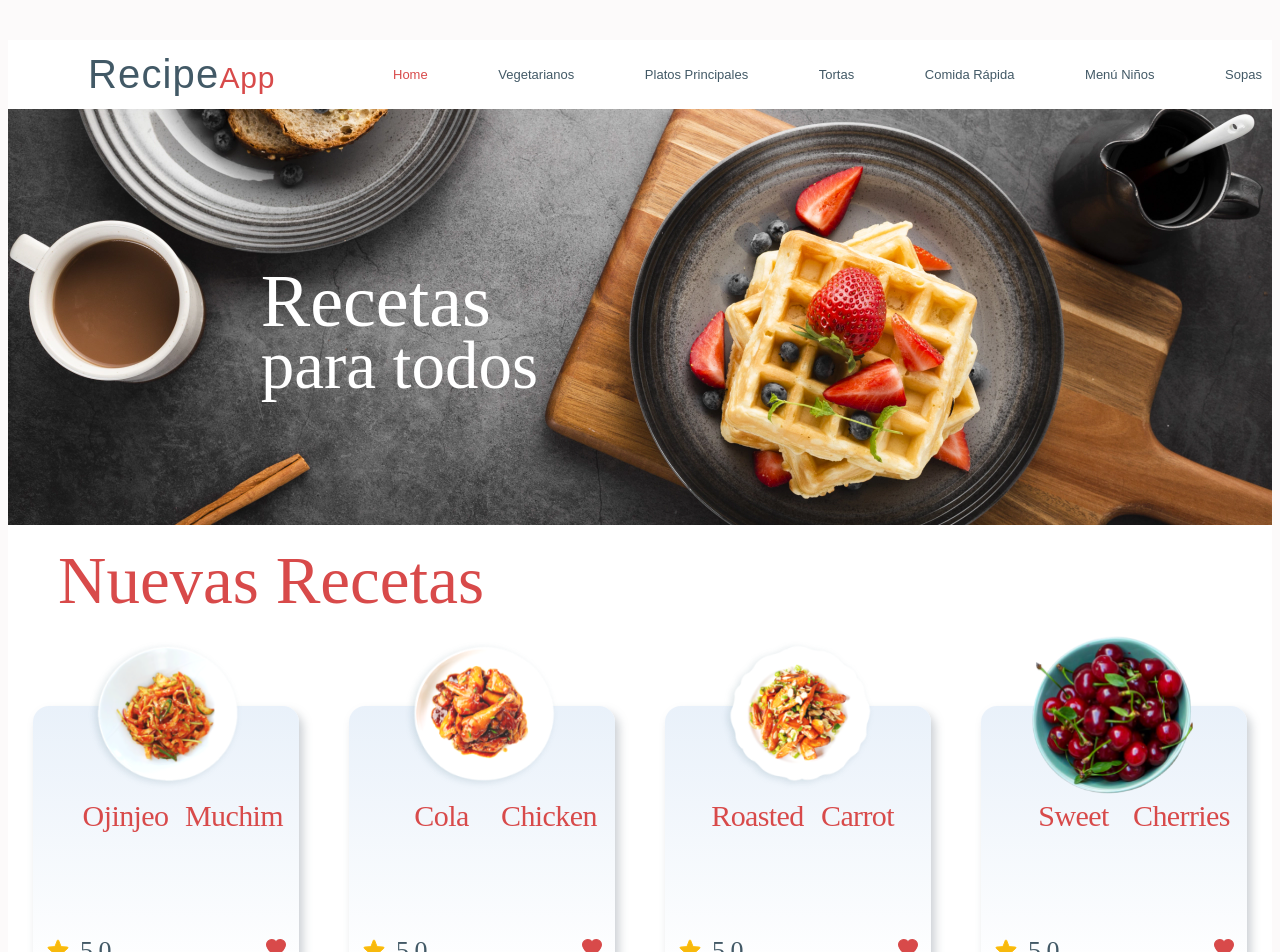
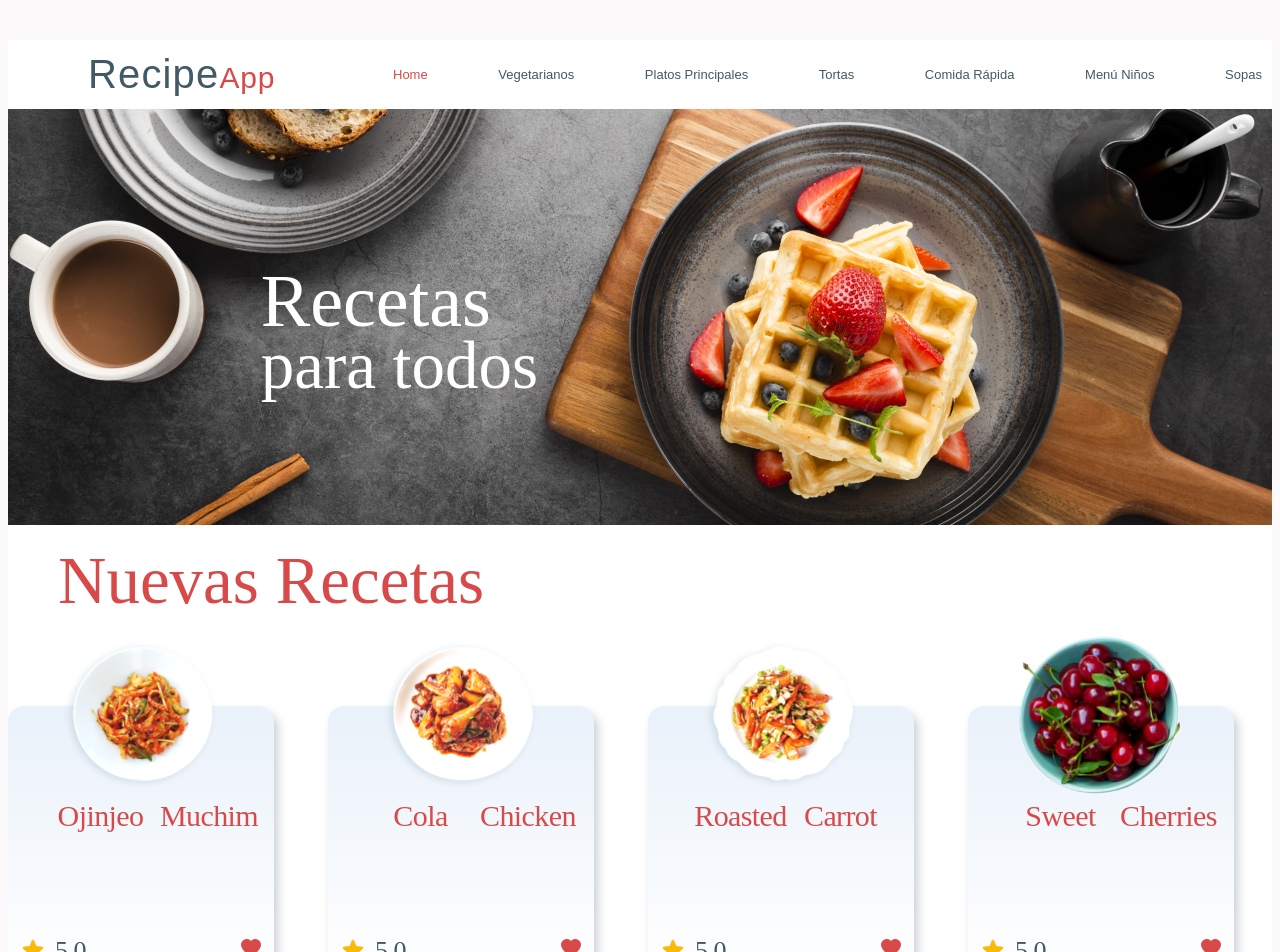
Before and after one commit to javillegas2/recipe_app, a React (Create React App) app: page / in a window 1280 px wide. Shown: the top 952 px of the page. Built offline with nearby package versions, Linux system fonts and the light colour scheme; a web font is replaced by a local one.

Commit message:
quitando espacios en las cards

```diff
--- a/src/components/ContainerCards/ContainerCards.scss
+++ b/src/components/ContainerCards/ContainerCards.scss
@@ -2,12 +2,44 @@
   display: flex;
   flex-direction: row;
   flex-wrap: nowrap;
-  justify-content: space-around;
+  // justify-content: space-around;
+  overflow-x: auto;
+  height: 420px;
+
+  // &::-webkit-scrollbar{
+  //   width: 0;
+  // }
+  &::-webkit-scrollbar {
+    width: 4px;
+    height: 5px;
+  }
+  &::-webkit-scrollbar-thumb {
+    background: linear-gradient(13deg, #cccccc 14%, #cccccc 64%);
+    border-radius: 10px;
+  }
+  &::-webkit-scrollbar-thumb:hover {
+    background: linear-gradient(13deg, #999999 14%, #999999 64%);
+  }
+  &::-webkit-scrollbar-track {
+    background: #ffffff;
+    border-radius: 10px;
+    box-shadow: inset 7px 10px 12px #f0f0f0;
+  }
+  @-moz-document url-prefix() {
+    overflow-x: scroll;
+    scrollbar-color: linear-gradient(13deg, #cccccc 14%, #cccccc 64%) #ffffff;
+    scrollbar-width: thin;
+  }
   .card {
     position: relative;
     width: 266px;
+    min-width: 266px;
     height: 323px;
     opacity: 1;
+
+    &:not(:last-child) {
+      margin-right: 54px;
+    }
 
     &-header {
       display: flex;
@@ -140,3 +172,14 @@
     }
   }
 }
+
+@media (max-width: 428px) {
+}
+
+@media (min-width: 428px) and (max-width: 767px) {
+}
+
+@media (min-width: 768px) {
+  .container-cards {
+  }
+}
--- a/src/components/SponsorFooter/SponsorFooter.scss
+++ b/src/components/SponsorFooter/SponsorFooter.scss
@@ -1,7 +1,7 @@
 .sponsor-footer {
   height: 190px;
   width: 100%;
-  margin-top: 100px;
+
   padding-top: 70px;
   position: relative;
 
```
